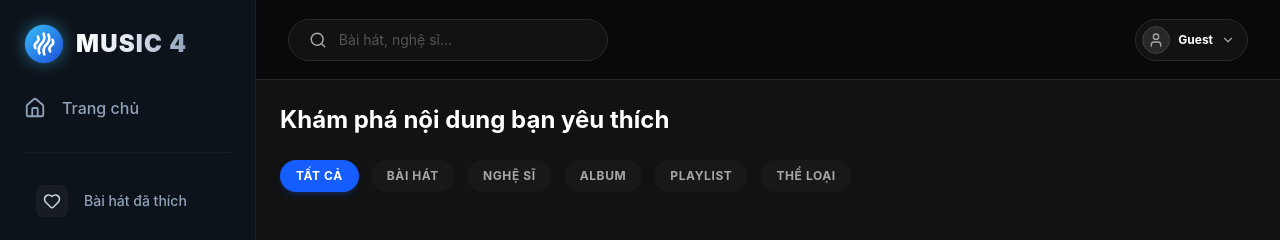
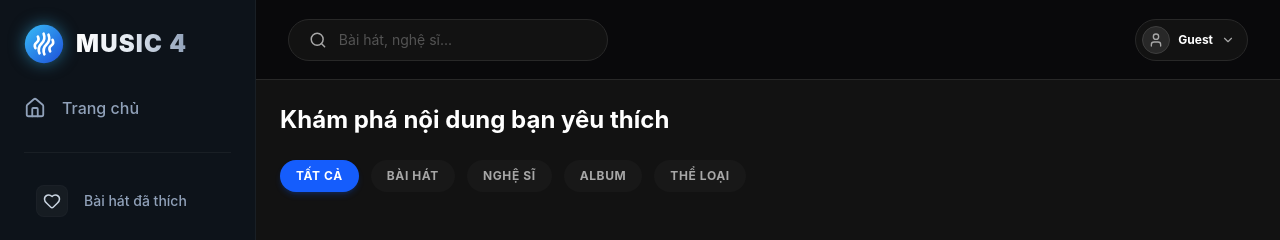
Before and after one commit to whimsical-word/Music4-Frontend, a React (Vite) app: page /search in a window 1280 px wide. Shown: the top 240 px of the page. Built offline with nearby package versions, Linux system fonts and the light colour scheme.

Commit message:
feat (SearchPage): remove search for playlist

```diff
--- a/src/pages/SearchPage.jsx
+++ b/src/pages/SearchPage.jsx
@@ -120,7 +120,6 @@ const SearchPage = () => {
     const tracks = searchResults?.tracks?.content || [];
     const artists = searchResults?.artists?.content || [];
     const albums = searchResults?.albums?.content || [];
-    const playlists = searchResults?.playlists?.content || [];
     const categories = searchResults?.categories?.content || [];
 
     // BÓC TÁCH DỮ LIỆU TOTAL PAGES (Đã sửa lại đường dẫn có thêm .page)
@@ -129,7 +128,6 @@ const SearchPage = () => {
         if (currentType === 'track') totalPages = searchResults.tracks?.page?.totalPages;
         else if (currentType === 'artist') totalPages = searchResults.artists?.page?.totalPages;
         else if (currentType === 'album') totalPages = searchResults.albums?.page?.totalPages;
-        else if (currentType === 'playlist') totalPages = searchResults.playlists?.page?.totalPages;
         else if (currentType === 'category') totalPages = searchResults.categories?.page?.totalPages;
     }
 
@@ -204,22 +202,6 @@ const SearchPage = () => {
         </div>
     );
 
-    // Helper: Render Playlist (Đã khôi phục)
-    const renderPlaylistCard = (playlist, isScrollMode) => (
-        <div key={playlist.id} className={`${isScrollMode ? 'w-[160px] md:w-[200px] flex-shrink-0 snap-start' : 'w-full'} bg-[#181818] p-4 rounded-xl hover:bg-[#282828] transition-all duration-300 group cursor-pointer border border-transparent hover:border-[#3e3e3e]`}>
-            <div className="relative aspect-square w-full mb-4 rounded-md overflow-hidden bg-gradient-to-br from-blue-900 to-[#181818] shadow-md flex items-center justify-center">
-                <Music size={40} className="text-white/20" />
-                <div className="absolute inset-0 bg-black/40 opacity-0 group-hover:opacity-100 transition-opacity duration-300 flex items-center justify-center">
-                    <button className="w-10 h-10 bg-blue-600 rounded-full flex items-center justify-center shadow-md border-none cursor-pointer">
-                        <Play size={18} fill="currentColor" className="text-black ml-0.5" />
-                    </button>
-                </div>
-            </div>
-            <h4 className="font-bold text-white truncate text-sm mb-1 group-hover:text-blue-400 transition-colors">{playlist.name}</h4>
-            <p className="text-[11px] text-[#a7a7a7] font-medium uppercase tracking-wider">Playlist</p>
-        </div>
-    );
-
     // Helper: Render Thể Loại (Đã khôi phục)
     // Cập nhật hàm Helper: Render Thể Loại
     const renderCategoryCard = (category, isScrollMode) => (
@@ -261,7 +243,6 @@ const SearchPage = () => {
                     { id: 'track', label: 'Bài hát' },
                     { id: 'artist', label: 'Nghệ sĩ' },
                     { id: 'album', label: 'Album' },
-                    { id: 'playlist', label: 'Playlist' },
                     { id: 'category', label: 'Thể loại' }
                 ].map((tab) => (
                     <button
@@ -323,21 +304,8 @@ const SearchPage = () => {
                         )
                     )}
 
-                    {/* KHỐI 4: PLAYLIST (Đã được khôi phục) */}
-                    {(currentType === 'all' || currentType === 'playlist') && playlists.length > 0 && (
-                        currentType === 'all' ? (
-                            <AutoScrollCarousel title="Playlist" items={playlists} onViewAll={() => handleTypeChange('playlist')} renderItem={(pl) => renderPlaylistCard(pl, true)} />
-                        ) : (
-                            <section>
-                                <h3 className="text-xl font-bold text-white mb-5 flex items-center gap-2"><span className="w-1 h-5 bg-blue-500 rounded-full"></span> Playlist</h3>
-                                <div className="grid grid-cols-2 sm:grid-cols-3 md:grid-cols-4 lg:grid-cols-5 xl:grid-cols-6 gap-6">
-                                    {playlists.map(pl => renderPlaylistCard(pl, false))}
-                                </div>
-                            </section>
-                        )
-                    )}
 
-                    {/* KHỐI 5: THỂ LOẠI (Đã được khôi phục) */}
+                    {/* KHỐI 4: THỂ LOẠI (Đã được khôi phục) */}
                     {(currentType === 'all' || currentType === 'category') && categories.length > 0 && (
                         currentType === 'all' ? (
                             <AutoScrollCarousel title="Thể loại" items={categories} onViewAll={() => handleTypeChange('category')} renderItem={(cat) => renderCategoryCard(cat, true)} />
```
